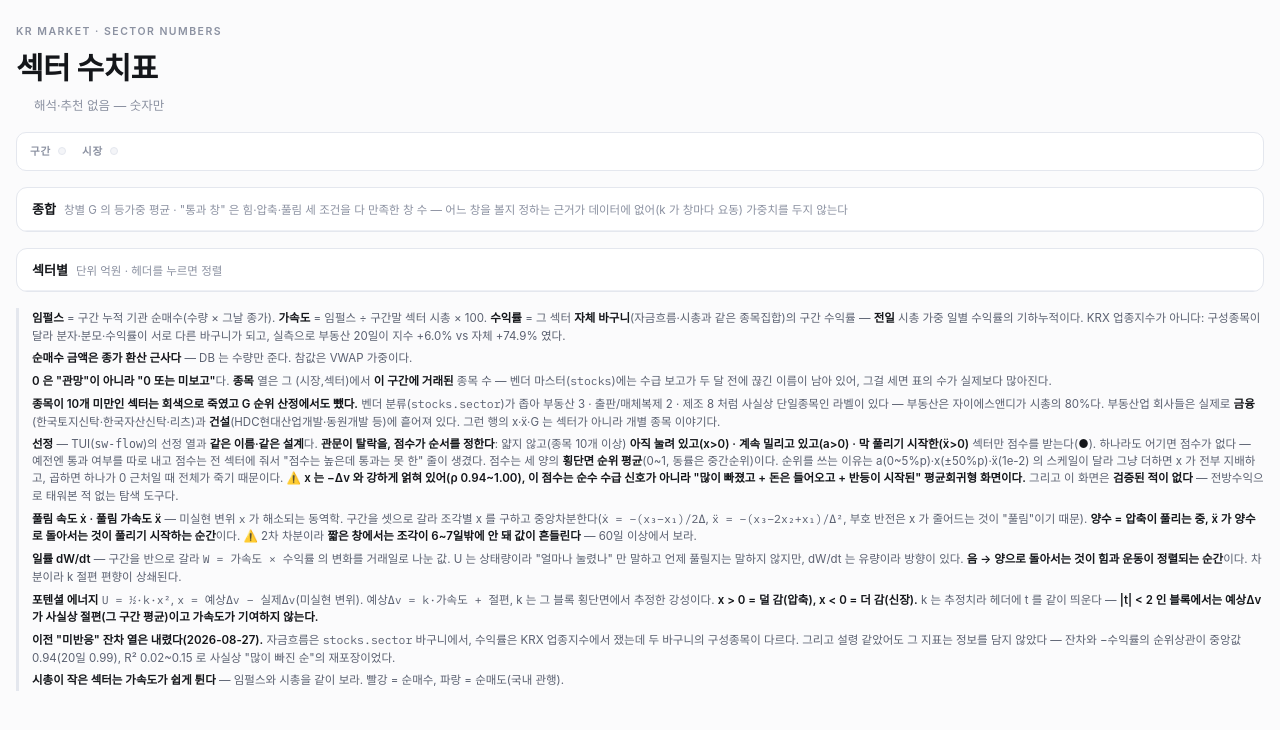
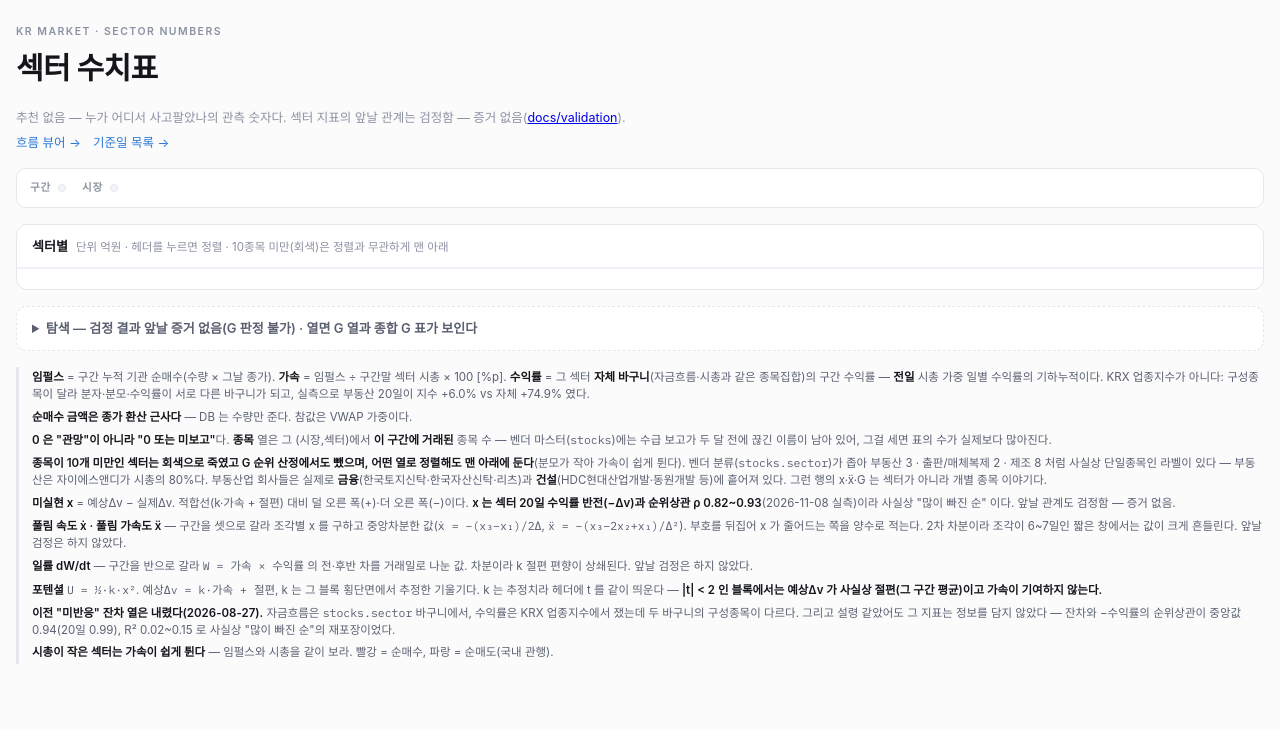
Before and after one commit to younghwan91/sector-flow, a Python web app: template scripts/templates/sector_numbers.html in a window 1280 px wide. Shown: the top 730 px of the page. Run offline with Jinja, Linux system fonts and the light colour scheme; the template is opened without the code that fills it, so the values that code supplies are empty; some web fonts are replaced.

Commit message:
fix(web): 수치표·뷰어를 TUI 와 같은 말로 — G 는 탐색 칸, 미반응 기준 제거, 견인주는 금액 순
- 수치표: "해석·추천 없음" 이라면서 첫 칸이 종합 G·기본 정렬이 G 였다. 기본 정렬 → 가속,
  종합 G 표와 G 열은 맨 아래 접힌 <details>([탐색 — 검정 결과 앞날 증거 없음(G 판정 불가)])
  안에서만. 종합 G 옆에 통과 구간 n/m. 얇은 섹터는 정렬과 무관하게 맨 아래.
  ρ 0.94~1.00 → 0.82~0.93, "막 풀리기 시작한·정렬되는 순간·60일 이상에서 보라" → 중립 정의.
- 뷰어: "미반응순 — 돈은 들어왔는데 아직 안 간 섹터" 기준과 잔차 계산을 내렸다.
  섹터 이름 아래 견인주가 시총 대비(%p)로 줄세워져 분모 하한 없이 스팩이 1위로 떴다
  (금융 'KB제34호스팩' vs TUI 'SK +5,426억') → TUI `_leads` 와 같은 금액 순.
  담은/던진 종목 → 순매수/순매도 상위(금액 순, %p 는 참고). 히트맵 눈금 월-일, 랭킹 제목
  "상승순" → "큰 순", 누적 추이 단위 표기, 폰 폭 기간 단추 줄바꿈 방지·가로 스크롤 안내.
- 두 장 공통: 머리 첫 줄이 기준일, 상태 칩의 뜻을 본문 글로, 수치표↔뷰어↔목록(../) 링크,
  열 이름 아래·범례에 증거 표지(const EV — TUI flow_view.EVIDENCE 와 검사로 대조).
  용어: 가속도/기관 비중%p → 가속 %p, 통과 창 → 통과 구간.
- 검증 실패 띠(daily_report.sh)가 VERIFY_FAILED.txt 로 링크된다(문구만 바꿨다).

Co-Authored-By: Claude Opus 5.5 <noreply@anthropic.com>

```diff
--- a/scripts/templates/sector_numbers.html
+++ b/scripts/templates/sector_numbers.html
@@ -81,14 +81,29 @@ td.drv b{font-weight:500; color:var(--ink)}
 .notes{border-left:3px solid var(--line); padding:2px 0 2px 13px; display:flex; flex-direction:column; gap:5px}
 .notes p{margin:0; font-size:11.5px; color:var(--ink-2)}
 .notes b{color:var(--ink); font-weight:600}
+nav.links{display:flex; gap:12px; flex-wrap:wrap; font-size:12.5px}
+nav.links a{color:var(--focus); text-decoration:none}
+nav.links a:hover{text-decoration:underline}
+.chipnote{color:var(--ink-2); font-size:12px}
+.ev{display:inline-block; font-size:10px; font-weight:500; color:var(--ink-3); letter-spacing:0}
+.legend-ev{font-size:11.5px; color:var(--ink-2); display:flex; gap:6px 14px; flex-wrap:wrap; padding:9px 15px 11px; border-top:1px solid var(--line-2)}
+.legend-ev b{color:var(--ink); font-weight:600}
+details.explore{background:var(--card); border:1px dashed var(--line); border-radius:11px}
+details.explore>summary{cursor:pointer; padding:12px 15px; font-size:13px; font-weight:600; color:var(--ink-2)}
+details.explore[open]>summary{border-bottom:1px solid var(--line-2)}
+details.explore .xnote{margin:0; padding:10px 15px; font-size:11.5px; color:var(--ink-2)}
+.scrollhint{display:none; font-size:11px; color:var(--ink-3); padding:6px 15px 0}
+@media (max-width:900px){.scrollhint{display:block}}
 </style>
 
 <div class="wrap">
   <header>
     <div class="eyebrow">KR MARKET · SECTOR NUMBERS</div>
     <h1>섹터 수치표</h1>
-    <div class="sub"><span class="num" id="asof"></span><span id="chip"></span>
-      <span class="dim">해석·추천 없음 — 숫자만</span></div>
+    <div class="sub"><span class="num" id="asof"></span><span id="chip"></span><span class="num dim" id="range"></span></div>
+    <div class="sub"><span class="chipnote" id="chipnote"></span></div>
+    <div class="sub"><span class="dim">추천 없음 — 누가 어디서 사고팔았나의 관측 숫자다. 섹터 지표의 앞날 관계는 검정함 — 증거 없음(<a href="https://github.com/younghwan91/sector-flow/tree/main/docs/validation">docs/validation</a>).</span></div>
+    <nav class="links" aria-label="다른 화면"><a href="viewer.html">흐름 뷰어 →</a><a href="../">기준일 목록 →</a></nav>
   </header>
 
   <div class="bar">
@@ -98,26 +113,32 @@ td.drv b{font-weight:500; color:var(--ink)}
   </div>
 
   <section class="panel">
-    <h2 id="cttl">종합 <small>창별 G 의 등가중 평균 · "통과 창" 은 힘·압축·풀림 세 조건을 다 만족한 창 수 — 어느 창을 볼지 정하는 근거가 데이터에 없어(k 가 창마다 요동) 가중치를 두지 않는다</small></h2>
-    <div class="tw"><table id="ctbl"></table></div>
+    <h2 id="ttl">섹터별 <small>단위 억원 · 헤더를 누르면 정렬 · 10종목 미만(회색)은 정렬과 무관하게 맨 아래</small></h2>
+    <div class="scrollhint">← 표를 옆으로 밀면 열이 더 있다 →</div>
+    <div class="tw"><table id="tbl"></table></div>
+    <div class="legend-ev" id="legend-ev"></div>
   </section>
 
-  <section class="panel">
-    <h2 id="ttl">섹터별 <small>단위 억원 · 헤더를 누르면 정렬</small></h2>
-    <div class="tw"><table id="tbl"></table></div>
-  </section>
+  <details class="explore" id="explore">
+    <summary>탐색 — 검정 결과 앞날 증거 없음(G 판정 불가) · 열면 G 열과 종합 G 표가 보인다</summary>
+    <p class="xnote"><b>G</b> 는 관문(얇지 않고 a&gt;0·x&gt;0·ẍ&gt;0)을 통과한 섹터끼리의 순위 평균이다. 관문 통과가 날마다 2~7개라 앞날 관계를 판정할 검정력이 없다(판정 불가). <b>종합 G</b> 는 섞은 창 가운데 <b>통과한 창만</b>의 평균이라 1/2 통과가 2/2 통과보다 위에 올 수 있다 — 옆의 통과 구간(n/m)을 같이 보라.</p>
+    <section class="panel" style="border:0;border-radius:0">
+      <h2 id="cttl">종합 G <small>통과한 창만의 G 평균 · 통과 구간 = 세 조건을 다 만족한 창 수 / 섞은 창 수</small></h2>
+      <div class="tw"><table id="ctbl"></table></div>
+    </section>
+  </details>
 
   <div class="notes">
-    <p><b>임펄스</b> = 구간 누적 기관 순매수(수량 × 그날 종가). <b>가속도</b> = 임펄스 ÷ 구간말 섹터 시총 × 100. <b>수익률</b> = 그 섹터 <b>자체 바구니</b>(자금흐름·시총과 같은 종목집합)의 구간 수익률 — <b>전일</b> 시총 가중 일별 수익률의 기하누적이다. KRX 업종지수가 아니다: 구성종목이 달라 분자·분모·수익률이 서로 다른 바구니가 되고, 실측으로 부동산 20일이 지수 +6.0% vs 자체 +74.9% 였다.</p>
+    <p><b>임펄스</b> = 구간 누적 기관 순매수(수량 × 그날 종가). <b>가속</b> = 임펄스 ÷ 구간말 섹터 시총 × 100 [%p]. <b>수익률</b> = 그 섹터 <b>자체 바구니</b>(자금흐름·시총과 같은 종목집합)의 구간 수익률 — <b>전일</b> 시총 가중 일별 수익률의 기하누적이다. KRX 업종지수가 아니다: 구성종목이 달라 분자·분모·수익률이 서로 다른 바구니가 되고, 실측으로 부동산 20일이 지수 +6.0% vs 자체 +74.9% 였다.</p>
     <p><b>순매수 금액은 종가 환산 근사다</b> — DB 는 수량만 준다. 참값은 VWAP 가중이다.</p>
     <p><b>0 은 "관망"이 아니라 "0 또는 미보고"</b>다. <b>종목</b> 열은 그 (시장,섹터)에서 <b>이 구간에 거래된</b> 종목 수 — 벤더 마스터(<span class="num">stocks</span>)에는 수급 보고가 두 달 전에 끊긴 이름이 남아 있어, 그걸 세면 표의 수가 실제보다 많아진다.</p>
-    <p><b>종목이 10개 미만인 섹터는 회색으로 죽였고 G 순위 산정에서도 뺐다.</b> 벤더 분류(<span class="num">stocks.sector</span>)가 좁아 부동산 3 · 출판/매체복제 2 · 제조 8 처럼 사실상 단일종목인 라벨이 있다 — 부동산은 자이에스앤디가 시총의 80%다. 부동산업 회사들은 실제로 <b>금융</b>(한국토지신탁·한국자산신탁·리츠)과 <b>건설</b>(HDC현대산업개발·동원개발 등)에 흩어져 있다. 그런 행의 x·ẍ·G 는 섹터가 아니라 개별 종목 이야기다.</p>
-    <p><b>선정</b> — TUI(<code>sw-flow</code>)의 <code>선정</code> 열과 <b>같은 이름·같은 설계</b>다. <b>관문이 탈락을, 점수가 순서를 정한다</b>: 얇지 않고(종목 10개 이상) <b>아직 눌려 있고(x&gt;0) · 계속 밀리고 있고(a&gt;0) · 막 풀리기 시작한(ẍ&gt;0)</b> 섹터만 점수를 받는다(<b class="pos">●</b>). 하나라도 어기면 점수가 없다 — 예전엔 통과 여부를 따로 내고 점수는 전 섹터에 줘서 "점수는 높은데 통과는 못 한" 줄이 생겼다. 점수는 세 양의 <b>횡단면 순위 평균</b>(0~1, 동률은 중간순위)이다. 순위를 쓰는 이유는 a(0~5%p)·x(±50%p)·ẍ(1e-2) 의 스케일이 달라 그냥 더하면 x 가 전부 지배하고, 곱하면 하나가 0 근처일 때 전체가 죽기 때문이다. ⚠️ <b>x 는 −Δv 와 강하게 얽혀 있어(ρ 0.94~1.00), 이 점수는 순수 수급 신호가 아니라 "많이 빠졌고 + 돈은 들어오고 + 반등이 시작된" 평균회귀형 화면이다.</b> 그리고 이 화면은 <b>검증된 적이 없다</b> — 전방수익으로 태워본 적 없는 탐색 도구다.</p>
-    <p><b>풀림 속도 ẋ · 풀림 가속도 ẍ</b> — 미실현 변위 <span class="num">x</span> 가 해소되는 동역학. 구간을 셋으로 갈라 조각별 x 를 구하고 중앙차분한다(<span class="num">ẋ = −(x₃−x₁)/2Δ</span>, <span class="num">ẍ = −(x₃−2x₂+x₁)/Δ²</span>, 부호 반전은 x 가 줄어드는 것이 "풀림"이기 때문). <b>양수 = 압축이 풀리는 중, ẍ 가 양수로 돌아서는 것이 풀리기 시작하는 순간</b>이다. ⚠️ 2차 차분이라 <b>짧은 창에서는 조각이 6~7일밖에 안 돼 값이 흔들린다</b> — 60일 이상에서 보라.</p>
-    <p><b>일률 dW/dt</b> — 구간을 반으로 갈라 <span class="num">W = 가속도 × 수익률</span> 의 변화를 거래일로 나눈 값. U 는 상태량이라 "얼마나 눌렸나" 만 말하고 언제 풀릴지는 말하지 않지만, dW/dt 는 유량이라 방향이 있다. <b>음 → 양으로 돌아서는 것이 힘과 운동이 정렬되는 순간</b>이다. 차분이라 k 절편 편향이 상쇄된다.</p>
-    <p><b>포텐셜 에너지</b> <span class="num">U = ½·k·x²</span>, <span class="num">x = 예상Δv − 실제Δv</span>(미실현 변위). <span class="num">예상Δv = k·가속도 + 절편</span>, k 는 그 블록 횡단면에서 추정한 강성이다. <b>x &gt; 0 = 덜 감(압축), x &lt; 0 = 더 감(신장).</b> k 는 추정치라 헤더에 t 를 같이 띄운다 — <b>|t| &lt; 2 인 블록에서는 예상Δv 가 사실상 절편(그 구간 평균)이고 가속도가 기여하지 않는다.</b></p>
+    <p><b>종목이 10개 미만인 섹터는 회색으로 죽였고 G 순위 산정에서도 뺐으며, 어떤 열로 정렬해도 맨 아래에 둔다</b>(분모가 작아 가속이 쉽게 튄다). 벤더 분류(<span class="num">stocks.sector</span>)가 좁아 부동산 3 · 출판/매체복제 2 · 제조 8 처럼 사실상 단일종목인 라벨이 있다 — 부동산은 자이에스앤디가 시총의 80%다. 부동산업 회사들은 실제로 <b>금융</b>(한국토지신탁·한국자산신탁·리츠)과 <b>건설</b>(HDC현대산업개발·동원개발 등)에 흩어져 있다. 그런 행의 x·ẍ·G 는 섹터가 아니라 개별 종목 이야기다.</p>
+    <p><b>미실현 x</b> = 예상Δv − 실제Δv. 적합선(k·가속 + 절편) 대비 덜 오른 폭(+)·더 오른 폭(−)이다. <b>x 는 섹터 20일 수익률 반전(−Δv)과 순위상관 ρ 0.82~0.93</b>(2026-11-08 실측)이라 사실상 "많이 빠진 순" 이다. 앞날 관계도 검정함 — 증거 없음.</p>
+    <p><b>풀림 속도 ẋ · 풀림 가속도 ẍ</b> — 구간을 셋으로 갈라 조각별 x 를 구하고 중앙차분한 값(<span class="num">ẋ = −(x₃−x₁)/2Δ</span>, <span class="num">ẍ = −(x₃−2x₂+x₁)/Δ²</span>). 부호를 뒤집어 x 가 줄어드는 쪽을 양수로 적는다. 2차 차분이라 조각이 6~7일인 짧은 창에서는 값이 크게 흔들린다. 앞날 검정은 하지 않았다.</p>
+    <p><b>일률 dW/dt</b> — 구간을 반으로 갈라 <span class="num">W = 가속 × 수익률</span> 의 전·후반 차를 거래일로 나눈 값. 차분이라 k 절편 편향이 상쇄된다. 앞날 검정은 하지 않았다.</p>
+    <p><b>포텐셜</b> <span class="num">U = ½·k·x²</span>. <span class="num">예상Δv = k·가속 + 절편</span>, k 는 그 블록 횡단면에서 추정한 기울기다. k 는 추정치라 헤더에 t 를 같이 띄운다 — <b>|t| &lt; 2 인 블록에서는 예상Δv 가 사실상 절편(그 구간 평균)이고 가속이 기여하지 않는다.</b></p>
     <p><b>이전 "미반응" 잔차 열은 내렸다(2026-08-27).</b> 자금흐름은 <span class="num">stocks.sector</span> 바구니에서, 수익률은 KRX 업종지수에서 쟀는데 두 바구니의 구성종목이 다르다. 그리고 설령 같았어도 그 지표는 정보를 담지 않았다 — 잔차와 −수익률의 순위상관이 중앙값 0.94(20일 0.99), R² 0.02~0.15 로 사실상 "많이 빠진 순"의 재포장이었다.</p>
-    <p><b>시총이 작은 섹터는 가속도가 쉽게 튄다</b> — 임펄스와 시총을 같이 보라. 빨강 = 순매수, 파랑 = 순매도(국내 관행).</p>
+    <p><b>시총이 작은 섹터는 가속이 쉽게 튄다</b> — 임펄스와 시총을 같이 보라. 빨강 = 순매수, 파랑 = 순매도(국내 관행).</p>
   </div>
 </div>
 
@@ -126,7 +147,12 @@ const D = __DATA__;
 const WINS = [...new Set(Object.keys(D.blocks).map(k=>+k.split("|")[0]))].sort((a,b)=>a-b);
 const MKTS = [...new Set(Object.keys(D.blocks).map(k=>k.split("|")[1]))];
 let win = WINS.includes(20) ? 20 : WINS[0], mkt = "전체";
-let sortKey = "G", sortDir = -1;
+// 기본 정렬은 가속 — G 는 탐색 표지 아래에만 있다(검정 결과 판정 불가).
+let sortKey = "accel", sortDir = -1;
+const EXP_KEYS = new Set(["G"]);
+/** 증거 수준 — TUI(`flow_view.EVIDENCE`)와 **같은 표**다. 검사가 둘을 대조한다. */
+const EV={"accel":"[앞날 증거 없음]","inst":"[앞날 증거 없음]","forgn":"[앞날 증거 없음]","indiv":"[측정]","etc":"[측정]","x":"[≈섹터 20일 반전: x]","G":"[판정 불가: G]","exp":"[측정]","U":"[측정]","P":"[측정]","xdot":"[측정]","xddot":"[측정]","ret":"[측정]","tv":"[측정]","cap":"[측정]","n_all":"[측정]"};
+const expOpen=()=>document.getElementById("explore").open;
 
 const el=(t,c,x)=>{const e=document.createElement(t); if(c)e.className=c; if(x!=null)e.textContent=x; return e;};
 const cls=n=>n>=0?"pos":"neg";
@@ -135,9 +161,16 @@ const A=n=>n==null?"—":sg(n)+Math.abs(n).toLocaleString("ko-KR",{maximumFracti
 const P=n=>n==null?"—":sg(n)+Math.abs(n).toFixed(2);
 const N0=n=>n==null?"—":Math.round(n).toLocaleString("ko-KR");
 
-document.getElementById("asof").textContent = D.dates[0]+" ~ "+D.dates[1];
+// 맨 앞은 **기준일**이다. 페이로드 전체 범위(1년)를 먼저 적으면 그게 이 숫자들의 날짜로 읽힌다.
+document.getElementById("asof").textContent = "기준일 "+D.asof;
+document.getElementById("range").textContent = "· 1년 백분위 표본 "+D.dates[0]+" ~ "+D.dates[1];
 const chip=el("span","chip", D.final?"마감 · 확정":D.finalized?"마감 · 잠정":"장중 · 미확정");
 document.getElementById("chip").append(chip);
+// 칩의 뜻은 **글로** 적는다 — title 에만 두면 폰에서는 볼 길이 없다.
+document.getElementById("chipnote").textContent = D.final
+  ? "확정: 다음날 아침 확정치(daily_finalize)를 확인한 뒤 다시 만든 리포트다."
+  : D.finalized ? "잠정: 수집 창(17시) 뒤 그날 잠정값으로 만든 리포트다. 다음날 아침 확정치로 다시 만든다."
+  : "미확정: 17시 이전이라 부분 데이터일 수 있다.";
 // 받은 폴더·멈춘 배치를 오늘 것으로 읽지 않게. 문턱은 화면(`STALE_DAYS`)과 같다.
 const age=Math.floor((Date.now()-Date.parse(D.asof+"T00:00:00+09:00"))/864e5);
 if(age>=4) document.getElementById("chip").append(el("span","chip","⚠ "+age+"일 지난 리포트"));
@@ -153,10 +186,10 @@ seg("seg-mkt", MKTS.map(m=>[m,m]), ()=>mkt, v=>{mkt=v; render();});
 
 const COLS=[
   ["sector","섹터","l"],
-  ["n_all","종목","n"],
-  ["G","선정","n"],
+  ["n_all","종목수","n"],
+  ["G","G","n"],
   ["inst","기관 임펄스","n"],
-  ["accel","가속도 %p","n"],
+  ["accel","가속 %p","n"],
   ["ret","수익률 %","n"],
   ["exp","예상 Δv %","n"],
   ["x","미실현 %p","n"],
@@ -186,10 +219,10 @@ function absentRow(r){ return r.n_all===0 && !r.cap; }
 function renderCombined(){
   const C=D.combined&&D.combined[mkt];
   const t=document.getElementById("ctbl"); t.replaceChildren();
-  document.getElementById("cttl").firstChild.textContent="종합 — "+mkt+" ";
+  document.getElementById("cttl").firstChild.textContent="종합 G — "+mkt+" ";
   if(!C){ noCombined(t); return; }
   const thead=el("thead"),tr=el("tr");
-  ["섹터","종목","종합 G",...C.windows.map(w=>w+"일 G"),"통과 창"].forEach((h,i)=>
+  ["섹터","종목수","종합 G",...C.windows.map(w=>w+"일 G"),"통과 구간"].forEach((h,i)=>
     tr.append(el("th",i===0?"l":null,h)));
   thead.append(tr); t.append(thead);
   const tb=el("tbody");
@@ -197,7 +230,8 @@ function renderCombined(){
     const x=el("tr"); if(r.thin) x.className="thin";
     x.append(el("td","l",r.sector));
     x.append(el("td","num",r.n_all));
-    x.append(el("td","num"+(r.G_pass?" pos":""), r.G==null?"—":r.G.toFixed(2)));
+    // 통과 구간을 G 옆에 같이 적는다 — 1/2 통과의 종합 G 가 2/2 통과보다 높게 뜰 수 있다.
+    x.append(el("td","num"+(r.G_pass?" pos":""), r.G==null?"—":r.G.toFixed(2)+" ("+(r.pass_n||0)+"/"+C.windows.length+")"));
     C.windows.forEach(w=>x.append(el("td","num", r.per[w]==null?"—":r.per[w].toFixed(2))));
     // 분모는 섞은 창 수다. `seen` 은 "G 가 나온 창" 이라 언제나 pass_n 과 같다.
     const pn=r.pass_n||0, sn=C.windows.length;
@@ -216,7 +250,10 @@ function render(){
   document.getElementById("rangeinfo").textContent = B.from+" ~ "+B.to+" · k="+B.k+" (t="+B.t+") · 절편 "+B.b+"%";
   document.getElementById("ttl").firstChild.textContent = "섹터별 — "+mkt+" · 최근 "+win+"거래일 ";
 
+  if(!expOpen()&&EXP_KEYS.has(sortKey)){ sortKey="accel"; sortDir=-1; }
   const rows=B.rows.filter(r=>!absentRow(r)).sort((a,b)=>{
+    // 얇은 섹터(10종목 미만)는 어느 정렬에서도 맨 아래 — 화면(`State.rows`)과 같은 규칙.
+    if(!!a.thin!==!!b.thin) return a.thin?1:-1;
     const x=a[sortKey], y=b[sortKey];
     if(x==null) return 1; if(y==null) return -1;
     if(typeof x==="string") return sortDir*x.localeCompare(y);
@@ -225,8 +262,9 @@ function render(){
 
   const t=document.getElementById("tbl"); t.replaceChildren();
   const thead=el("thead"), tr=el("tr");
-  COLS.forEach(([k,label,kind])=>{
+  COLS.filter(([k])=>expOpen()||!EXP_KEYS.has(k)).forEach(([k,label,kind])=>{
     const th=el("th",kind==="l"?"l":null,label);
+    if(EV[k]){ th.title=EV[k]+" — 아래 증거 범례"; th.append(el("br"),el("span","ev",EV[k])); }
     if(k!=="drv"){ th.addEventListener("click",()=>{
       if(sortKey===k) sortDir=-sortDir; else {sortKey=k; sortDir=(k==="sector")?1:-1;}
       render(); }); }
@@ -242,8 +280,8 @@ function render(){
     x.append(el("td","l",r.sector));
     x.append(el("td","num", r.n_all==null?"—":r.n_all));
     const gt=el("td","num"+(r.G_pass?" pos":""), r.G==null?"—":r.G.toFixed(2)+(r.G_pass?" ●":""));
-    if(r.G_pass) gt.title="세 조건 통과: 힘 a>0 · 압축 x>0 · 풀림 ẍ>0";
-    x.append(gt);
+    if(r.G_pass) gt.title="세 조건 통과: a>0 · x>0 · ẍ>0";
+    if(expOpen()) x.append(gt);
     x.append(el("td","num "+cls(r.inst), A(r.inst)));
     x.append(el("td","num "+cls(r.accel), P(r.accel)));
     x.append(el("td","num "+(r.ret==null?"dim":cls(r.ret)), P(r.ret)));
@@ -275,5 +313,12 @@ function render(){
   });
   t.append(tb);
 }
+document.getElementById("legend-ev").replaceChildren(...[
+  ["[측정]","지금·지난 구간을 잰 값. 앞날을 주장하지 않는다(앞날 검정 안 함)"],
+  ["[앞날 증거 없음]","섹터 앞날 5·20일 수익률과의 순위 관계를 검정함 — 증거 없음"],
+  ["[판정 불가: G]","관문 통과 섹터가 날마다 2~7개라 검정력이 없다"],
+  ["[≈섹터 20일 반전: x]","x 는 섹터 20일 수익률 반전과 ρ 0.82~0.93"],
+].map(([b,t])=>{const p=el("span"); p.append(el("b",null,b),document.createTextNode(" "+t)); return p;}));
+document.getElementById("explore").addEventListener("toggle",render);
 render();
 </script>
```
Also changed, not shown: scripts/templates/sector_flow.html (+57 -78 lines), tests/mutations.toml (+49 -1 lines), tests/test_report_pages.py (+95 -0 lines), 1 other file.
